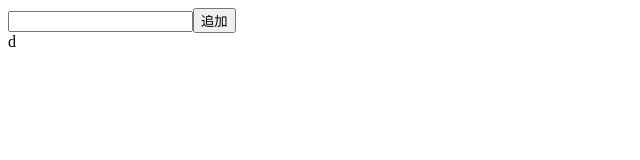
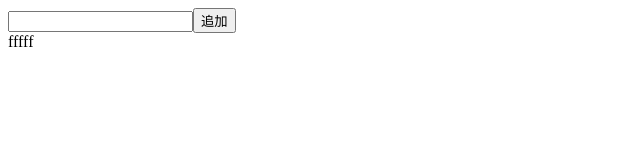
Before and after one commit to ryo0705s/nuxt3-todo, a Nuxt app: page / in a window 1280 px wide. Shown: the top 160 px of the page, without its empty margins (0-640 px from the left). Built offline with nearby package versions, Linux system fonts and the light colour scheme.

Commit message:
propsの記述方法を変えて表示

```diff
--- a/app.vue
+++ b/app.vue
@@ -2,10 +2,8 @@
   <div>
     <input v-model="todo" />
     <button @click="add">追加</button>
-    <Hoge v-bind:val="postItem"></Hoge>
-    <!-- <div id="app"><Hoge name="ddd" /></div> -->
-    <!-- <Hoge hoge1="dddd" hoge2="gghhh" /> -->
-    <!-- <div><hoge /></div> -->
+    <!-- <Hoge v-bind:val="postItem"></Hoge> -->
+    <Hoge val="fffff" />
     <ul>
       <li v-for="(todo, index) in todos" v-bind:key="index">
         {{ todo.content }}
@@ -47,7 +45,7 @@ export default {
       newTodo: "",
       target: false,
       editTarget: "",
-      postItem: "d",
+      // postItem: "d",
     };
   },
   methods: {
--- a/propsComponent.vue
+++ b/propsComponent.vue
@@ -1,23 +1,15 @@
 <template>
   <div>{{ val }}</div>
-  <!-- <div>"hoge"</div> -->
 </template>
 <script>
 export default {
-  // props: {
-  //   hoge1: {
-  //     type: String,
-  //     default: "ssss",
-  //     required: true,
-  //   },
-  //   hoge2: {
-  //     type: String,
-  //     default: "ss",
-  //     required: false,
-  //   },
-  // },
-  // props: ["hoge1", "hoge2"],
-  name: "Hoge",
-  props: ["val"],
+  props: {
+    val: {
+      type: String,
+      default: "ddddddd",
+    },
+  },
+  // name: "Hoge",
+  // props: ["val"],
 };
 </script>
```
